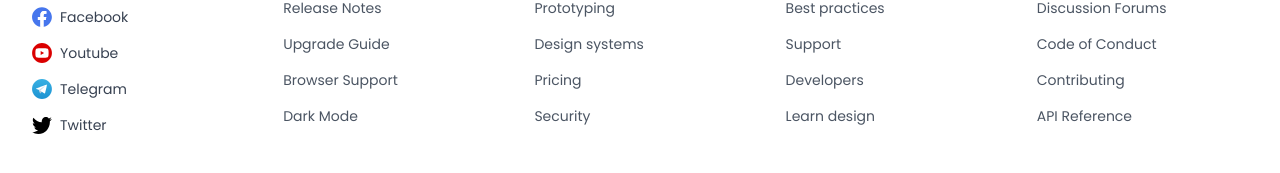
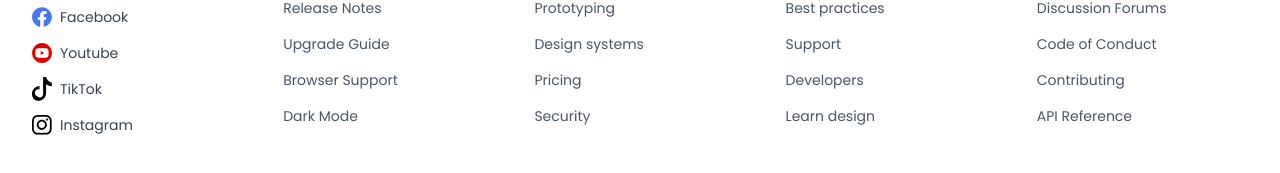
Before and after one commit to Anindoroyapu/4001-nx-mooni, a Next.js app: page /account-billing in a window 1280 px wide. Shown: the part 1100-1273 px from the top of the page. Built offline with nearby package versions, Linux system fonts and the light colour scheme.

Commit message:
Update social media icons and links in SocialsList1 component

```diff
--- a/src/shared/SocialsList1/SocialsList1.tsx
+++ b/src/shared/SocialsList1/SocialsList1.tsx
@@ -1,6 +1,6 @@
 import facebook from '@/images/socials/facebook.svg'
-import telegram from '@/images/socials/telegram.svg'
-import twitter from '@/images/socials/twitter.svg'
+import instra from '@/images/socials/intra.svg'
+import tiktok from '@/images/socials/tiktok.svg'
 import youtube from '@/images/socials/youtube.svg'
 import clsx from 'clsx'
 import Image from 'next/image'
@@ -12,10 +12,10 @@ interface SocialsList1Props {
 }
 
 const socials = [
-  { name: 'Facebook', icon: facebook, href: '#' },
-  { name: 'Youtube', icon: youtube, href: '#' },
-  { name: 'Telegram', icon: telegram, href: '#' },
-  { name: 'Twitter', icon: twitter, href: '#' },
+  { name: 'Facebook', icon: facebook, href: 'https://www.facebook.com/moonibd' },
+  { name: 'Youtube', icon: youtube, href: 'https://www.youtube.com/@moonibd' },
+  { name: 'TikTok', icon: tiktok, href: 'https://tiktok.com/@moonibd' },
+  { name: 'Instagram', icon: instra, href: 'https://www.instagram.com/mooni_bd' },
 ]
 
 const SocialsList1: FC<SocialsList1Props> = ({ className }) => {
@@ -28,7 +28,7 @@ const SocialsList1: FC<SocialsList1Props> = ({ className }) => {
           className="flex items-center gap-x-2 text-neutral-700 hover:text-black dark:text-neutral-300 dark:hover:text-white"
           key={index}
         >
-          <Image sizes="40px" className="h-auto w-5 shrink-0" width={40} height={40} src={item.icon} alt={item.name} />
+          <Image sizes="40px" className="h-auto w-5 shrink-0" width={40} height={40} src={item.icon||""} alt={item.name} />
           <span className="text-sm/6">{item.name}</span>
         </Link>
       ))}
```
Also changed, not shown: src/images/socials/intra.svg (added), src/images/socials/tiktok.svg (added).
